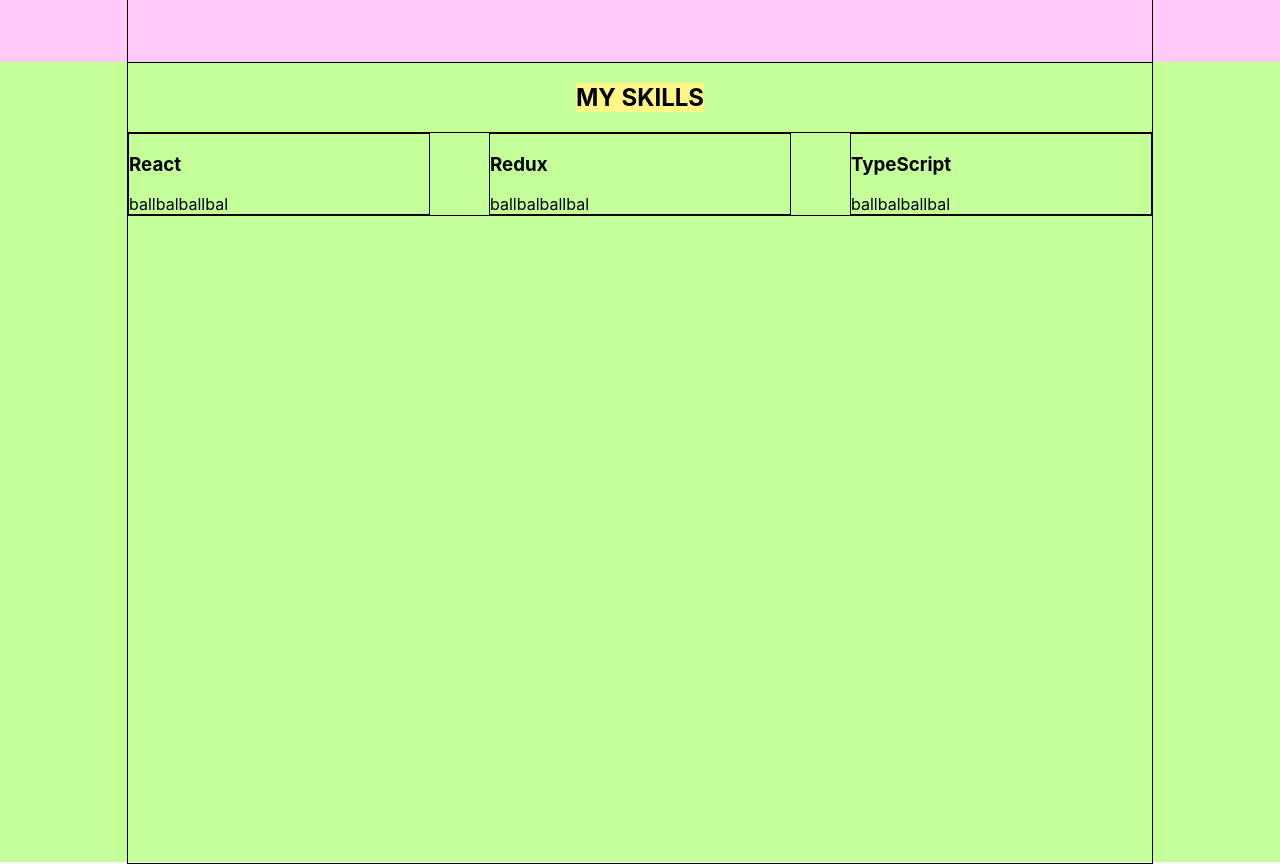
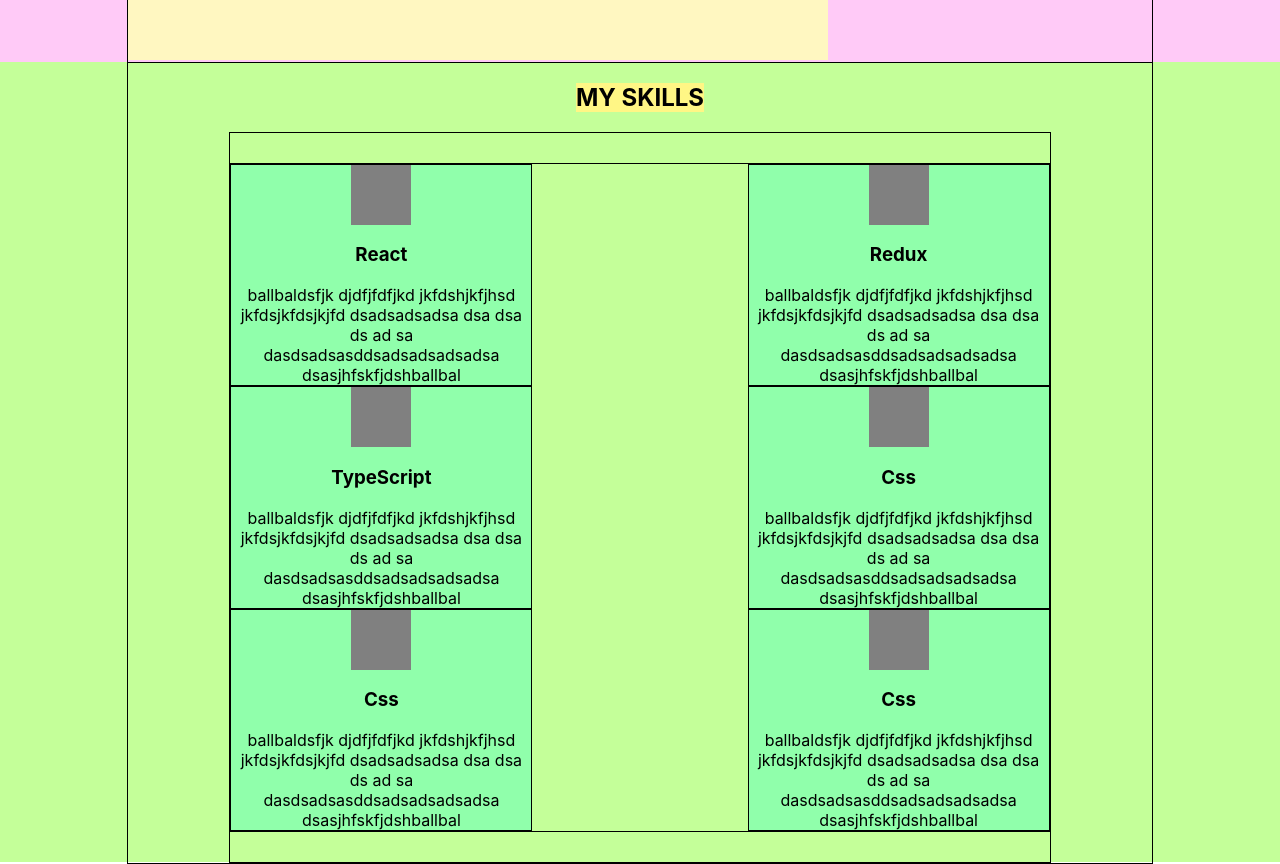
Before and after one commit to AirMous3/portfolio, a React (Create React App) app: page / in a window 1280 px wide. Shown: the part 820-1684 px from the top of the page. Built offline with nearby package versions, Linux system fonts and the light colour scheme.

Commit message:
css for skills

```diff
--- a/src/MainContent/Main.module.css
+++ b/src/MainContent/Main.module.css
@@ -12,6 +12,7 @@
     border: 1px solid;
     align-items: center;
     justify-content: space-between;
+    flex-wrap: wrap;
 }
 
 .text {
@@ -20,7 +21,7 @@
 }
 
 .photo {
-    width: 500px;
+    width: 700px;
     height: 650px;
     background-color: #fff7c1;
 }
--- a/src/Skills/Skill/Skill.module.css
+++ b/src/Skills/Skill/Skill.module.css
@@ -1,10 +1,20 @@
 .skill {
+    display: flex;
+    flex-direction: column;
+    align-items: center;
     width: 300px;
     border: 1px solid;
-}
-.icon {
+    background-color: #90ffab;
+    text-align: center;
 
 }
+
+.icon {
+    height: 60px;
+    width: 60px;
+    background-color: grey;
+}
+
 .description {
 
 }
--- a/src/Skills/Skill/Skill.tsx
+++ b/src/Skills/Skill/Skill.tsx
@@ -4,6 +4,7 @@ import s from "./Skill.module.css"
 
 type PropsType = {
     title: string
+
 }
 
 export const Skill = (props: PropsType) => {
@@ -11,7 +12,7 @@ export const Skill = (props: PropsType) => {
         <div className={s.skill}>
             <div className={s.icon}></div>
             <h3>{props.title}</h3>
-            <span className={s.description}> ballbalballbal</span>
+            <span className={s.description}> ballbaldsfjk djdfjfdfjkd jkfdshjkfjhsd jkfdsjkfdsjkjfd dsadsadsadsa dsa dsa ds ad sa dasdsadsasddsadsadsadsadsa dsasjhfskfjdshballbal</span>
         </div>
     )
 }
--- a/src/Skills/Skills.module.css
+++ b/src/Skills/Skills.module.css
@@ -15,15 +15,24 @@
     justify-content: flex-start;
 
 }
+.container {
+    display: flex;
+    height: 100%;
+    width: 80%;
+    border: 1px solid;
+    align-items: center;
+    flex-direction: column;
+    justify-content: center;
+}
 
 .title {
+    display: flex;
     background-color: #fff685;
 }
 .skills {
     display: flex;
-    align-items: center;
     border: 1px solid;
     width: 100%;
     justify-content: space-between;
-
+    flex-wrap: wrap;
 }
--- a/src/Skills/Skills.tsx
+++ b/src/Skills/Skills.tsx
@@ -7,10 +7,16 @@ export const Skills = () => {
         <div className={s.main}>
             <div className={s.skillsContainer}>
                 <h2 className={s.title}>MY SKILLS</h2>
-                <div className={s.skills}>
-                    <Skill title={"React"} />
-                    <Skill title={"Redux"}/>
-                    <Skill title={"TypeScript"}/>
+                <div className={s.container}>
+                    <div className={s.skills}>
+                        <Skill title={"React"}/>
+                        <Skill title={"Redux"}/>
+                        <Skill title={"TypeScript"}/>
+                        <Skill title={"Css"}/>
+                        <Skill title={"Css"}/>
+                        <Skill title={"Css"}/>
+
+                    </div>
                 </div>
             </div>
         </div>
```
Also changed, not shown: 1 other file (tests, documents, lock files or other folders).
